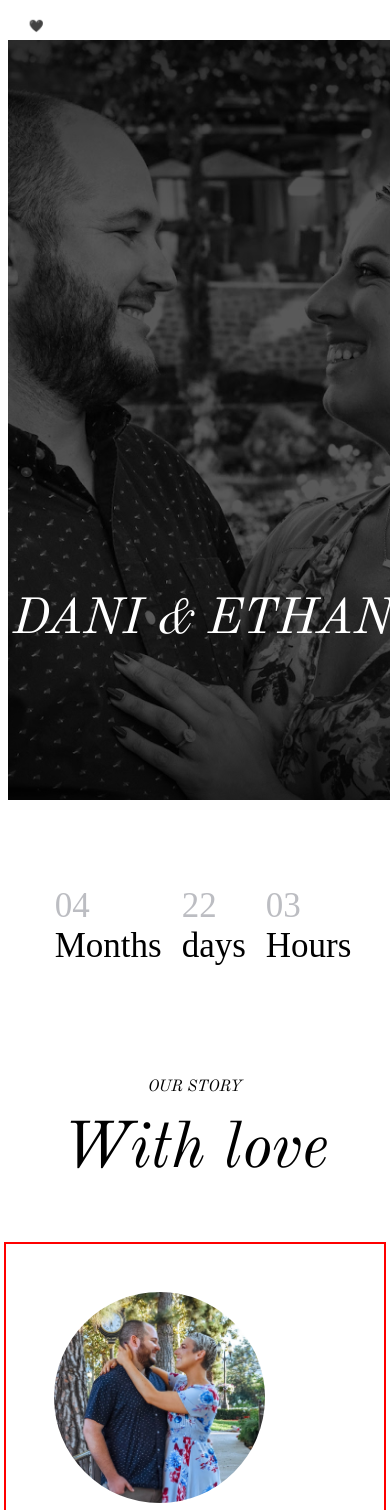
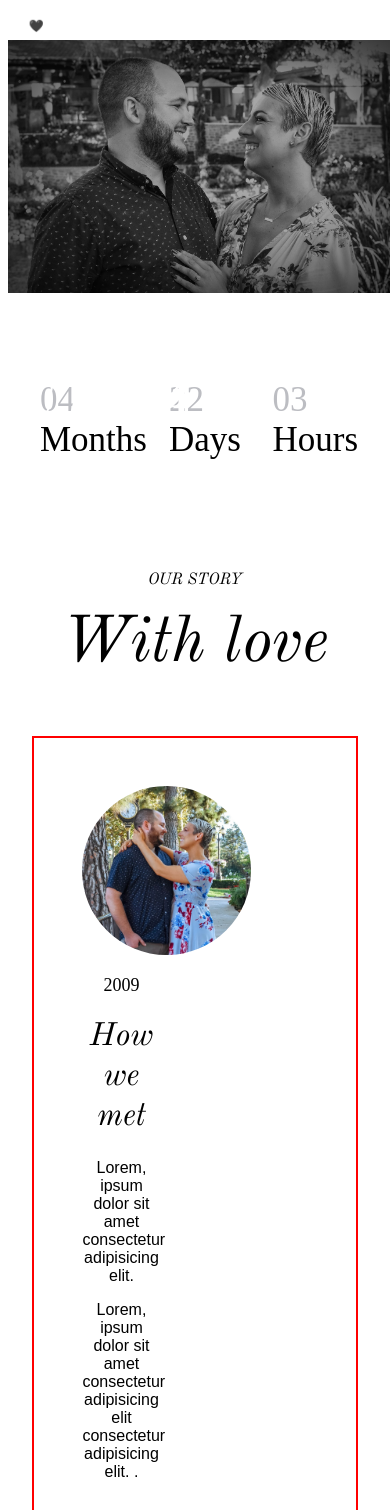
Before and after one commit to brethunholm/wedding-website-template, a React (Create React App) app: page / in a window 390 px wide. Shown: the top 1510 px of the page. Built offline with nearby package versions, Linux system fonts and the light colour scheme; a web font is replaced by a local one.

Commit message:
updated css for mobile responsivness

```diff
--- a/src/components/countdown.css
+++ b/src/components/countdown.css
@@ -1,7 +1,7 @@
 .countdown {
   height: 30vh;
   width: 100vw;
-  padding: 50px;
+  padding: 2rem;
   display: flex;
   gap: 20px;
   justify-content: center;
--- a/src/components/countdown.js
+++ b/src/components/countdown.js
@@ -1,24 +1,5 @@
 import React from 'react';
 import './countdown.css';
-// import styled from 'styled-components';
-
-// const StyledCountdown = styled.div`
-//   .countdown {
-//     height: 30vh;
-//     width: 100vw;
-//     padding: 50px;
-//     display: flex;
-//     gap: 20px;
-//     justify-content: center;
-//     align-items: center;
-//     align-content: center;
-//     font-size: 35px;
-//   }
-
-//   .highlight {
-//     color: #bcbdc2;
-//   }
-// `;
 
 export default function Countdown() {
   return (
@@ -28,7 +9,7 @@
       </p>
       <p>
         {' '}
-        <span className="highlight">22</span> days
+        <span className="highlight">22</span> Days
       </p>
       <p>
         {' '}
--- a/src/components/hero.js
+++ b/src/components/hero.js
@@ -8,7 +8,7 @@
     width: 100vw;
     position: relative;
     background-size: cover;
-    background-position: 50% 50%;
+    /* background-position: 50% 50%; */
     background-image: url('images/hero-black-white.jpg');
     background-position: top;
   }
@@ -19,7 +19,7 @@
     width: 100%;
     top: 0;
     left: 0;
-    background: rgba(0, 0, 0, 0.65);
+    background: rgba(0, 0, 0, 0.35);
     color: white;
     display: flex;
     align-items: center;
@@ -30,8 +30,14 @@
   .overlay h1 {
     font-family: 'Old Standard TT', Serif;
     font-weight: normal;
-    font-size: 50px;
+    font-size: 4rem;
     transform: translateY(200px);
+  }
+
+  @media (max-width: 900px) {
+    .bg-image {
+      height: 30vh;
+    }
   }
 `;
 
--- a/src/components/ourStory.css
+++ b/src/components/ourStory.css
@@ -90,7 +90,7 @@
   width: 20vw;
 }
 
-@media (max-width: 900px) {
+@media (max-width: 750px) {
   .story {
     display: grid;
     grid-template-columns: 1fr;
@@ -108,4 +108,8 @@
   .content {
     text-align: center;
   }
+  .story img {
+    height: 20vh;
+    border-radius: 50%;
+  }
 }
```
